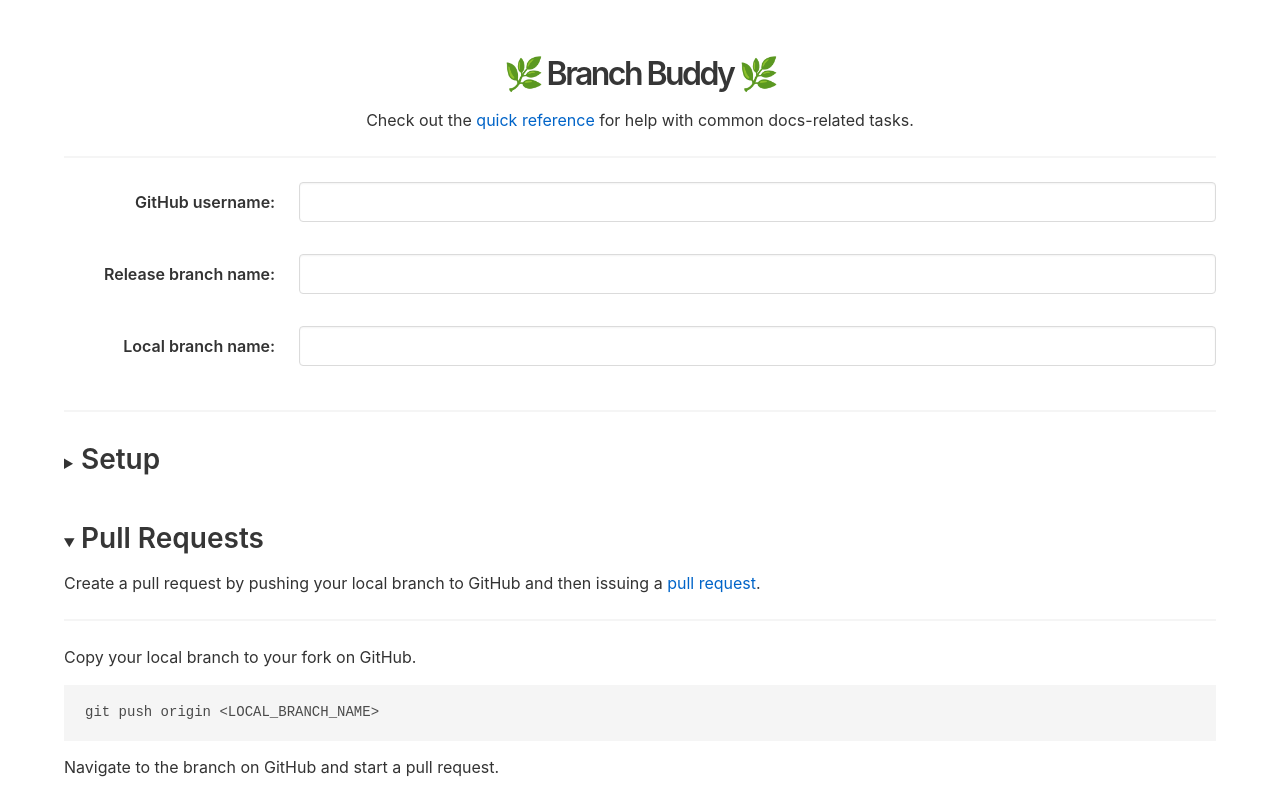
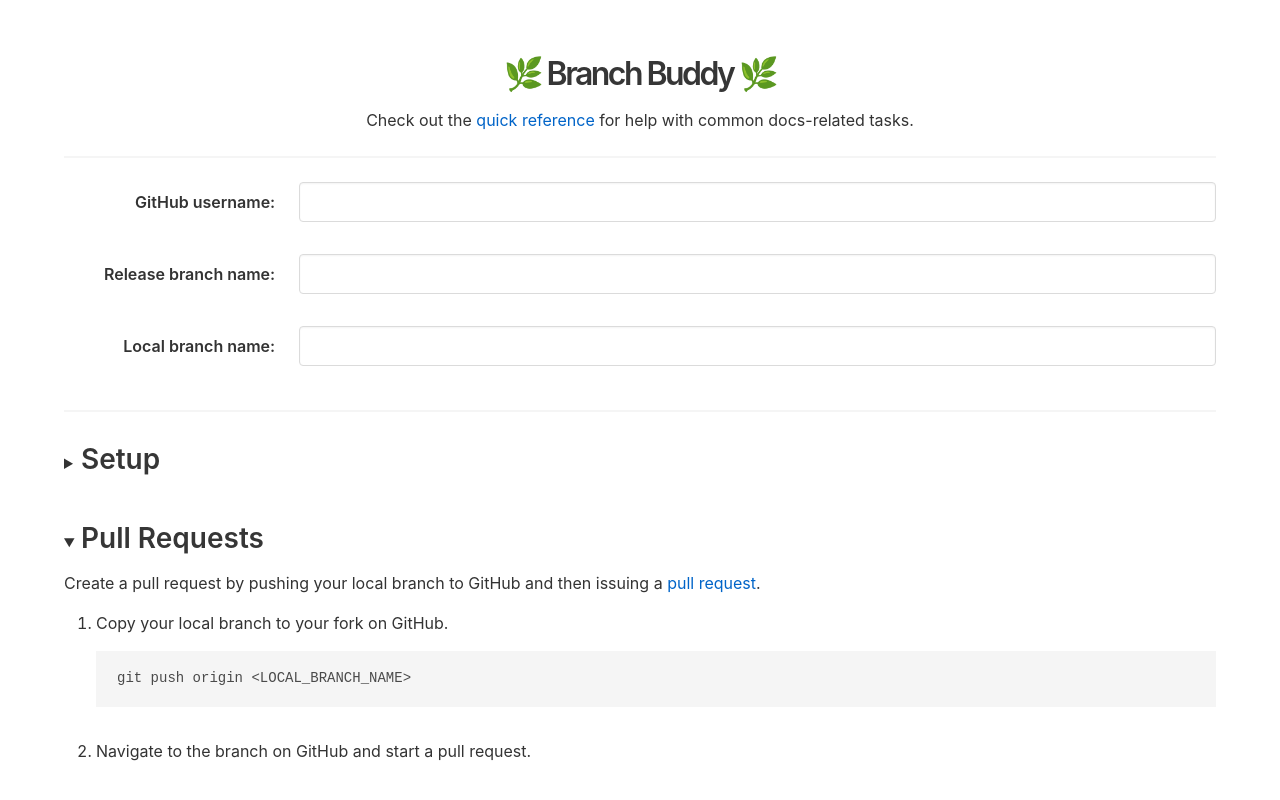
Before and after one commit to craigshoemaker/branch-buddy, a Svelte app: page / in a window 1280 px wide. Both pictures are taken after a click on the heading "Pull Requests". Shown: the top 800 px of the page. Built offline with nearby package versions, Linux system fonts and the light colour scheme.

Commit message:
chore: Add steps to PR component

```diff
--- a/public/global.css
+++ b/public/global.css
@@ -78,3 +78,8 @@
 details summary *:focus {
 	outline: 0;
 }
+
+li {
+	margin-top:1em;
+	margin-bottom: 2em;
+}
--- a/src/App.svelte
+++ b/src/App.svelte
@@ -159,7 +159,7 @@
   <hr />
 
   <Setup {githubName} {branchName} />
-  <PullRequests {branchName} {branchNameLocal} />
+  <PullRequests {githubName} {branchNameLocal} {branchName} />
   <Maintenance {branchName} />
 </main>
 
--- a/src/PullRequests.svelte
+++ b/src/PullRequests.svelte
@@ -1,5 +1,7 @@
 <script>
   export let branchNameLocal;
+  export let branchName;
+  export let githubName;
 </script>
 
 <details>
@@ -14,23 +16,36 @@
       target="_blank">pull request</a
     >.
   </p>
-  <hr />
+  <ol>
+    <li>
       <p>Copy your local branch to your fork on GitHub.</p>
       <pre><code>git push origin {branchNameLocal}</code></pre>
-
+    </li>
     {#if !/\>/.test(branchNameLocal)}
-    <p>Click this button to start your pull request.</p>
+      <li>
+        <p>Click this button to open GitHub in the browser.</p>
         <p>
           <a
             class="button"
             target="_blank"
-        href="https://github.com/craigshoemaker/azure-docs-pr/pull/new/{branchNameLocal}"
+            href="https://github.com/{githubName}/azure-docs-pr/pull/new/{branchNameLocal}"
             >Start a pull request</a
           >
         </p>
+      </li>
     {:else}
-    <p>Navigate to the branch on GitHub and start a pull request.</p>
+      <li><p>Navigate to the branch on GitHub and start a pull request.</p></li>
     {/if}
+    <li>
+      <p>
+        Change the branch name of the <strong>base repository</strong> to point
+        to the <strong>{branchName}</strong> branch.
+      </p>
+    </li>
+    <li>
+      <p>Click the <strong>Create pull request</strong> button.</p>
+    </li>
+  </ol>
 </details>
 
 <style>
```
Lines whose indentation alone changed are shown as unchanged.
